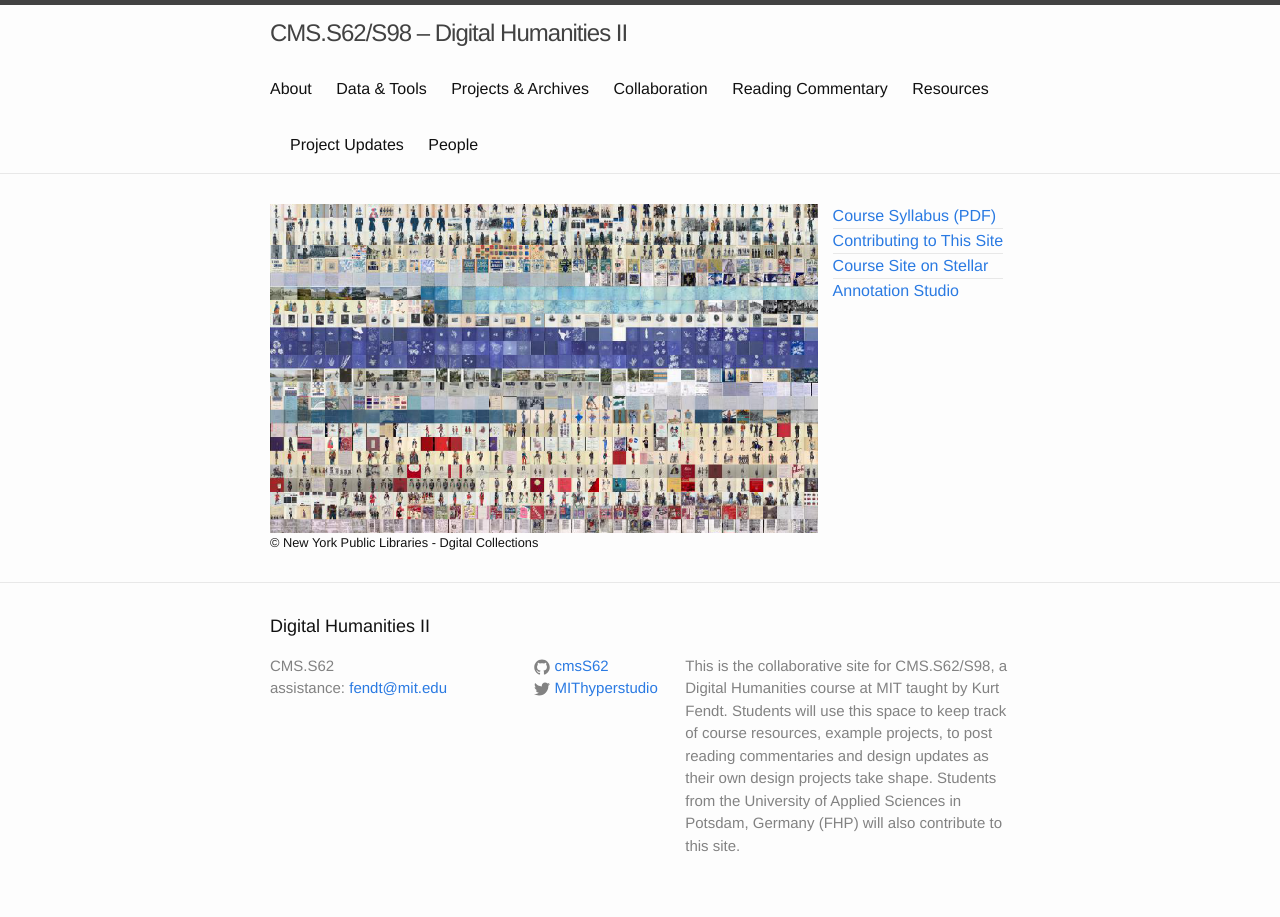
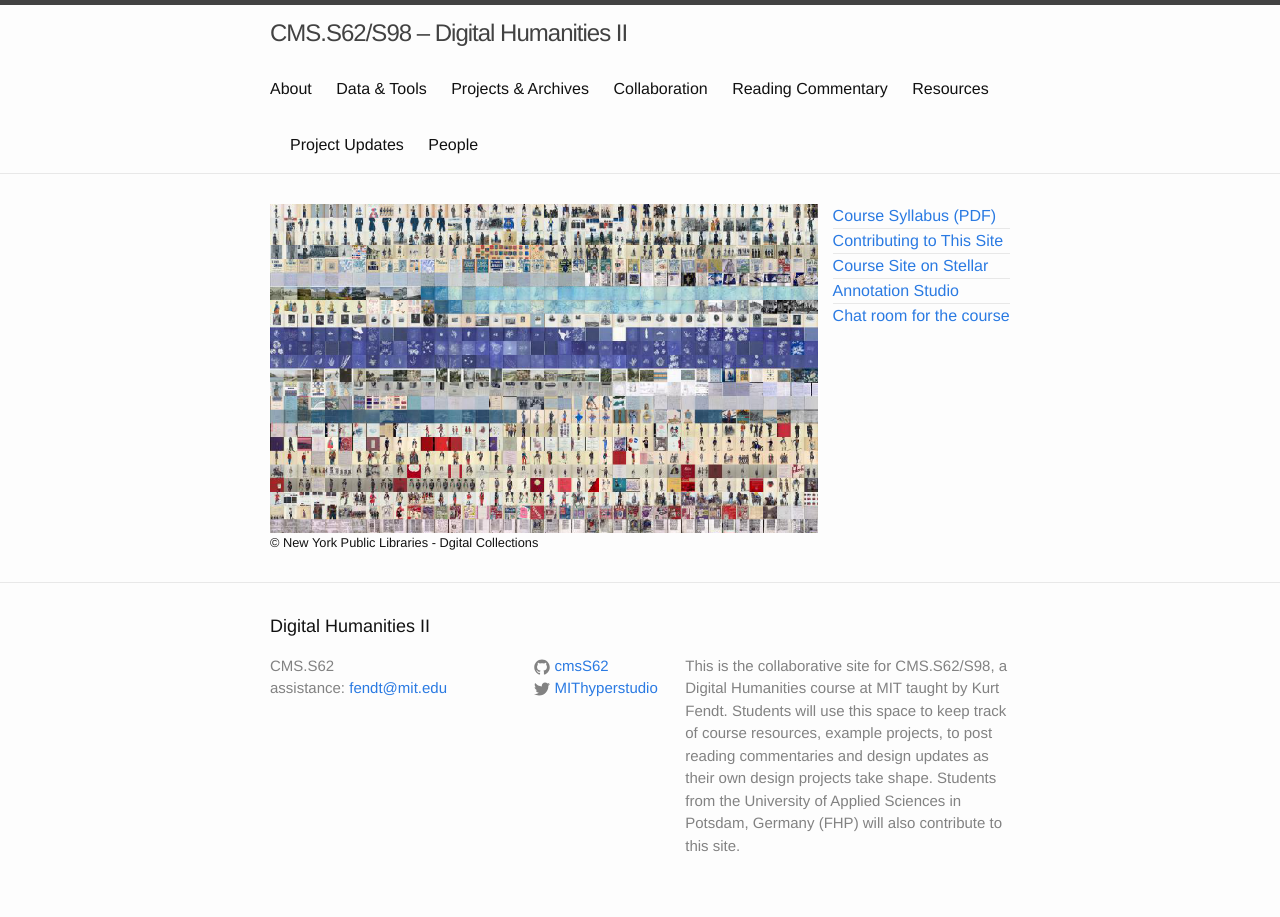
Before and after one commit to cmsS62/Spring-2018, a Jekyll site: the page built from index.html, in a window 1280 px wide. Built offline with Jekyll 4.4.1, drawn with Linux system fonts in a browser that asks for light colours.

Commit message:
Add gitter link to the homepage

```diff
--- a/index.html
+++ b/index.html
@@ -22,6 +23,9 @@ layout: default
       <li>
       	<a href="http://mit.annotationstudio.org/">Annotation Studio</a>
       </li>
+      <li>
+      	<a href="https://gitter.im/active-archives/Lobby?source=orgpage">Chat room for the course</a>
+      </li>
   </ul>
 
   <!--<p class="rss-subscribe">see new posts <a href="{{ "/feed.xml" | prepend: site.baseurl }}">via RSS</a></p> -->
```
Also changed, not shown: other parts of index.html (+1 -0 lines).
